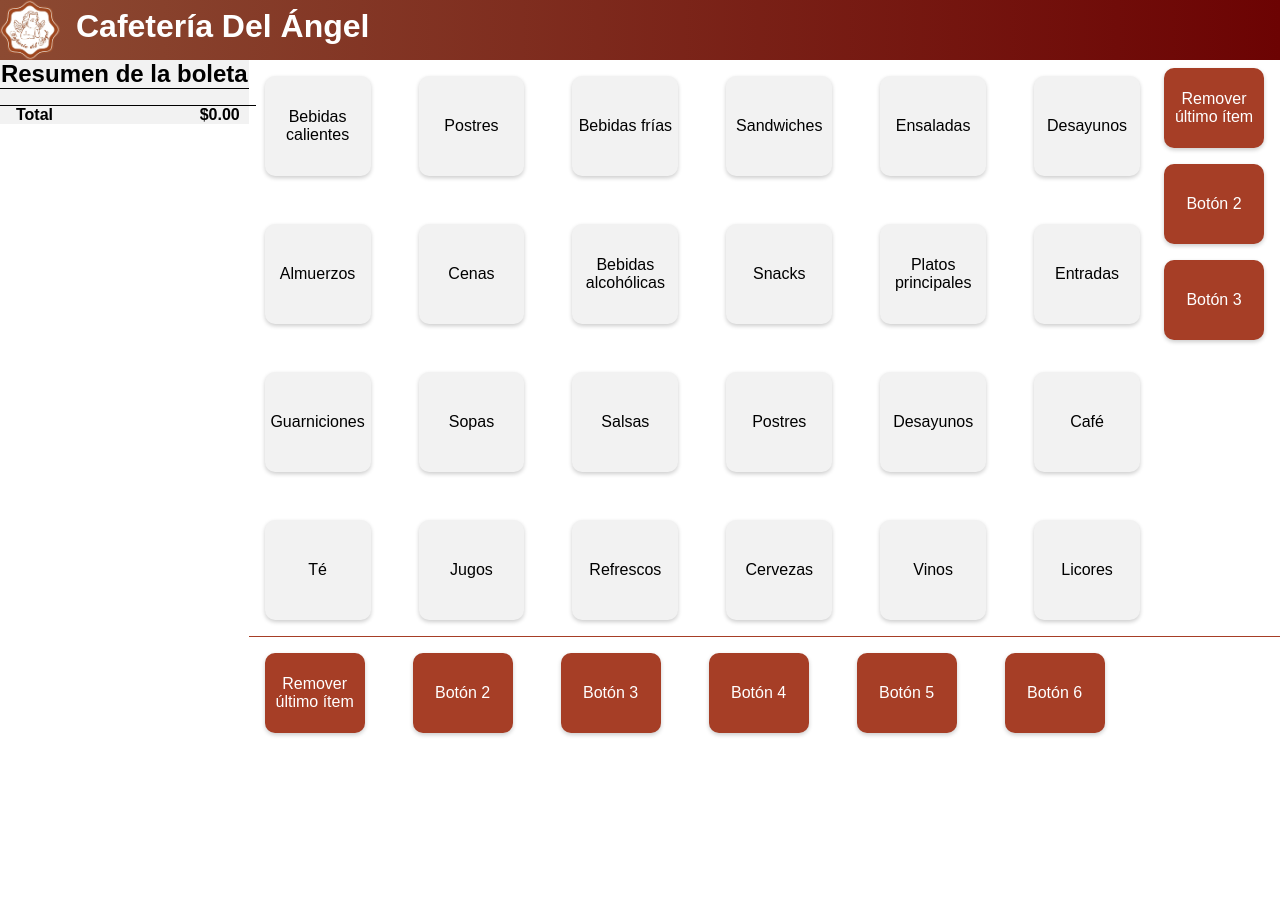
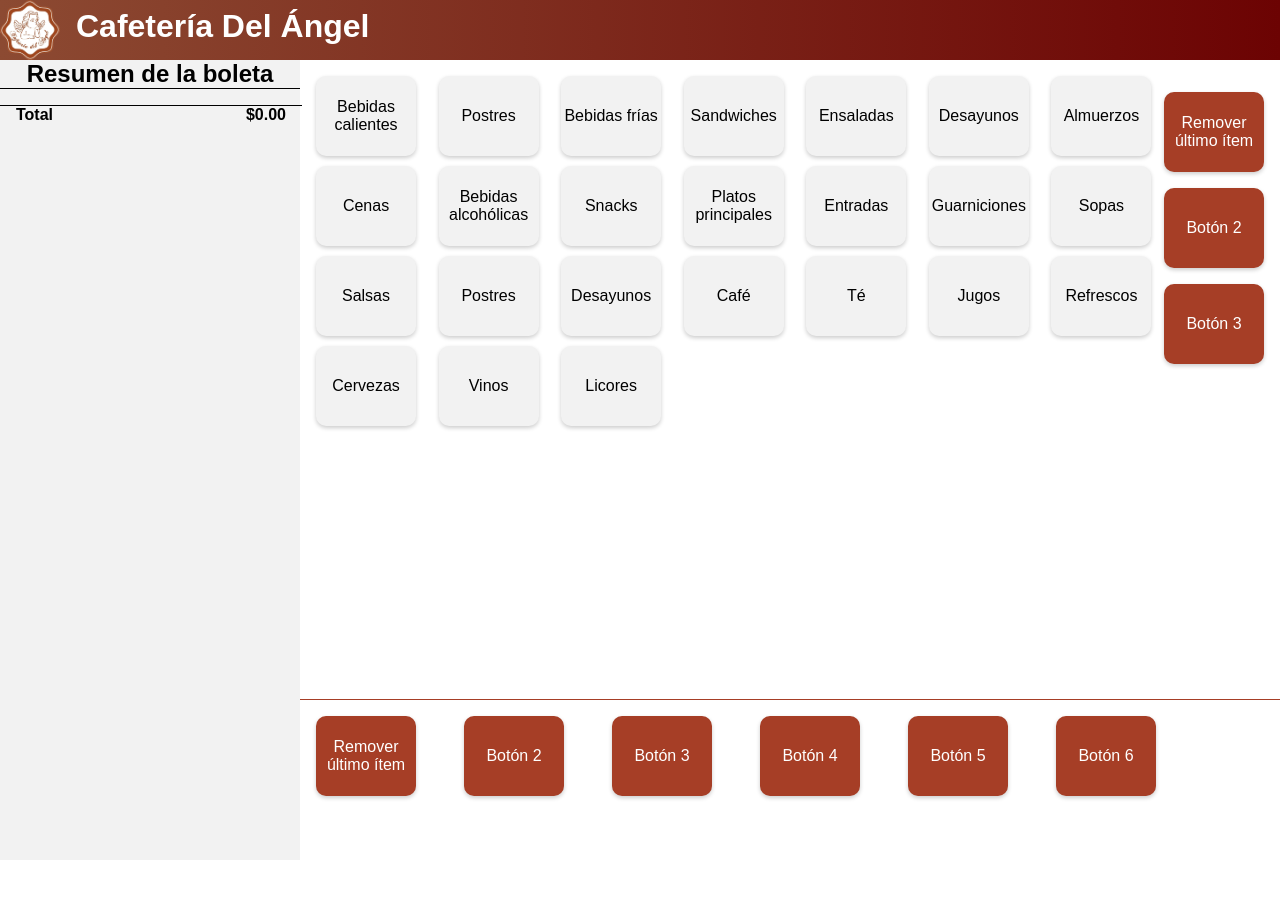
Before and after one commit to Chucaflu11/POS-Cafeteria, a React (Vite) app: page / in a window 1280 px wide. Shown: the top 898 px of the page. After the commit the page ends 860 px from the top, so only its background shows below. Built offline with nearby package versions, Linux system fonts and the light colour scheme; a web font is replaced by a local one.

Commit message:
Refactored MenuOptions and CategoryProducts, now they dinamically calculate the columns that will use to show their content. Changed the CSS to implement the ComplementSidebar and everything looks good

```diff
--- a/src/components/App.jsx
+++ b/src/components/App.jsx
@@ -192,8 +192,8 @@ function App() {
                   categories={categories}
                 />
               )}
+              </div>
               <ComplementSidebar cart={cart} setCart={setCart} />
-            </div>
             <Footer cart={cart} setCart={setCart} />
           </div>
         </div>
--- a/src/components/CategoryProducts.jsx
+++ b/src/components/CategoryProducts.jsx
@@ -1,15 +1,39 @@
-import React from 'react';
+import React, { useEffect, useRef, useState } from 'react';
 import '../styles/CategoryProducts.css';
 
 function CategoryProducts({ category, cart, setCart }) {
+  const [gridColumnCount, setGridColumnCount] = useState(1);
+  const categoryProductsRef = useRef(null);
+
+  useEffect(() => {
+    const calculateColumns = () => {
+      const containerWidth = categoryProductsRef.current.clientWidth;
+      const columnWidth = 120; // Width of each button
+      const minColumnCount = 1; // Minimum number of columns
+
+      const calculatedColumnCount = Math.max(
+        Math.floor(containerWidth / columnWidth),
+        category.products.length,
+        minColumnCount
+      );
+
+      setGridColumnCount(calculatedColumnCount);
+    };
+
+    calculateColumns();
+    window.addEventListener('resize', calculateColumns);
+    return () => {
+      window.removeEventListener('resize', calculateColumns);
+    };
+  }, [category.products]);
 
   const addToCart = (product) => {
     setCart([...cart, product]);
   };
 
   return (
-    <div className="category-products">
-      <ul>
+    <div className="category-products" ref={categoryProductsRef}>
+      <ul className="category-products-list" style={{ gridTemplateColumns: `repeat(${gridColumnCount}, 1fr)` }}>
         {category.products.map((product) => (
           <li key={product.id}>
             <button onClick={() => addToCart(product)}>
--- a/src/components/MenuOptions.jsx
+++ b/src/components/MenuOptions.jsx
@@ -1,17 +1,42 @@
-// MenuOptions.js
-import React from 'react';
-
+import React, { useEffect, useRef, useState } from 'react';
 import '../styles/MenuOptions.css';
 
 function MenuOptions({ setSelectedCategory, categories }) {
+  const [gridColumnCount, setGridColumnCount] = useState(1);
+  const menuOptionsRef = useRef(null);
+
+  useEffect(() => {
+    const calculateColumns = () => {
+      const containerWidth = menuOptionsRef.current.clientWidth;
+      const columnWidth = 120; // Width of each button including grid gap
+      const minColumnCount = 1; // Minimum number of columns
+
+      const calculatedColumnCount = Math.max(
+        Math.floor(containerWidth / columnWidth),
+        minColumnCount
+      );
+
+      setGridColumnCount(calculatedColumnCount);
+    };
+
+    calculateColumns();
+    window.addEventListener('resize', calculateColumns);
+    return () => {
+      window.removeEventListener('resize', calculateColumns);
+    };
+  }, []);
 
   return (
-    <div className="menu-options">
-      {categories.map((category, index) => (
-        <button key={index} onClick={() => setSelectedCategory(category)}>
-          {category.name}
-        </button>
-      ))}
+    <div className="menu-options" ref={menuOptionsRef}>
+      <ul className="menu-options-list" style={{ gridTemplateColumns: `repeat(${gridColumnCount}, 1fr)` }}>
+        {categories.map((category, index) => (
+          <li key={index}>
+            <button onClick={() => setSelectedCategory(category)}>
+              {category.name}
+            </button>
+          </li>
+        ))}
+      </ul>
     </div>
   );
 }
--- a/src/styles/App.css
+++ b/src/styles/App.css
@@ -1,24 +1,29 @@
 .app {
     height: 100%;
     display: flex;
+    flex-grow: 1;
     flex-direction: column;
 }
 
 .content {
     display: flex;
+    flex-grow: 1;
 }
 
 .main-content {
     display: flex;
-    flex-direction: column;
+    height: 100vh;
 }
 
 .content-right {
     display: flex;
+    flex-grow: 1;
     flex-direction: column;
+    margin-right: 100px;
 }
 
 .main-buttons {
     display: flex;
     flex-direction: row;
+    flex-grow: 1;
 }
--- a/src/styles/CategoryProducts.css
+++ b/src/styles/CategoryProducts.css
@@ -1,13 +1,13 @@
 .category-products {
-    overflow-y: auto; /* Habilita el scroll vertical */
+    overflow-y: auto;
+    padding: 1rem;
   }
 
-.category-products ul {
+  .category-products-list {
+    width: 100%;
     display: grid;
-    grid-template-columns: repeat(6, 1fr);
-    grid-gap: 20px; /* Espacio entre las columnas */
-    list-style: none; /* Quitar los marcadores de lista */
-    padding: 1rem; /* Quitar el relleno del contenedor */
+    grid-gap: 20px;
+    list-style: none;
   }
 
   .category-products button {
@@ -15,11 +15,11 @@
     border: none;
     font-size: 1rem;
     text-align: center;
-    min-height: 80px;
-    min-width: 100px;
-    border-radius: 10px; /* Round the borders of the buttons */
-    cursor: pointer; /* Cambiar el cursor al pasar sobre los botones */
-    box-shadow: 0 2px 4px rgba(0, 0, 0, 0.2); /* Agregar una sombra suave */
+    height: 80px;
+    width: 100px;
+    border-radius: 10px;
+    cursor: pointer;
+    box-shadow: 0 2px 4px rgba(0, 0, 0, 0.2);
   }
 
   .category-products button:hover {
--- a/src/styles/ComplementSidebar.css
+++ b/src/styles/ComplementSidebar.css
@@ -1,9 +1,11 @@
 .ComplementSidebar {
+    position: fixed;
+    right: 0;
     width: 100px;
     height: 100%;
     clear: both;
-    flex-grow: 1;
-    padding-right: 1.5em;
+    padding: 1.5rem;
+    margin-left: auto;
   }
 
 .ComplementSidebar .button-container {
--- a/src/styles/Footer.css
+++ b/src/styles/Footer.css
@@ -1,9 +1,10 @@
 .footer {
+    position: fixed;
     width: 100%;
-    height: 300px;
-    clear: both;
+    height: 100px;
     bottom: 0;
     border-top: 1px solid #A63E26;
+    background-color: white;
     flex-grow: 1;
   }
 
--- a/src/styles/MenuOptions.css
+++ b/src/styles/MenuOptions.css
@@ -1,8 +1,14 @@
 .menu-options {
+  overflow-y: auto;
   padding: 1rem;
+  flex-grow: 1;
+}
+
+.menu-options-list {
+  width: 100%;
   display: grid;
-  grid-template-columns:  repeat(6, 1fr);
-  grid-gap: 3rem; /* Espacio entre los botones */
+  grid-gap: 10px;
+  list-style: none;
 }
 
 .menu-options button {
@@ -10,11 +16,11 @@
   border: none;
   font-size: 1rem;
   text-align: center;
-  min-height: 80px; /* Set a fixed height for the buttons */
-  min-width: 100px;
-  border-radius: 10px; /* Round the borders of the buttons */
-  cursor: pointer; /* Cambiar el cursor al pasar sobre los botones */
-  box-shadow: 0 2px 4px rgba(0, 0, 0, 0.2); /* Agregar una sombra suave */
+  height: 80px;
+  width: 100px;
+  border-radius: 10px;
+  cursor: pointer;
+  box-shadow: 0 2px 4px rgba(0, 0, 0, 0.2);
 }
 
 .menu-options button:hover {
--- a/src/styles/Sidebar.css
+++ b/src/styles/Sidebar.css
@@ -7,7 +7,6 @@
     flex-direction: column;
     align-items: flex-start;
     padding: 0;
-    flex-grow: 1;
 }
 
 .sidebar h2 {
```
Lines whose indentation alone changed are shown as unchanged.
